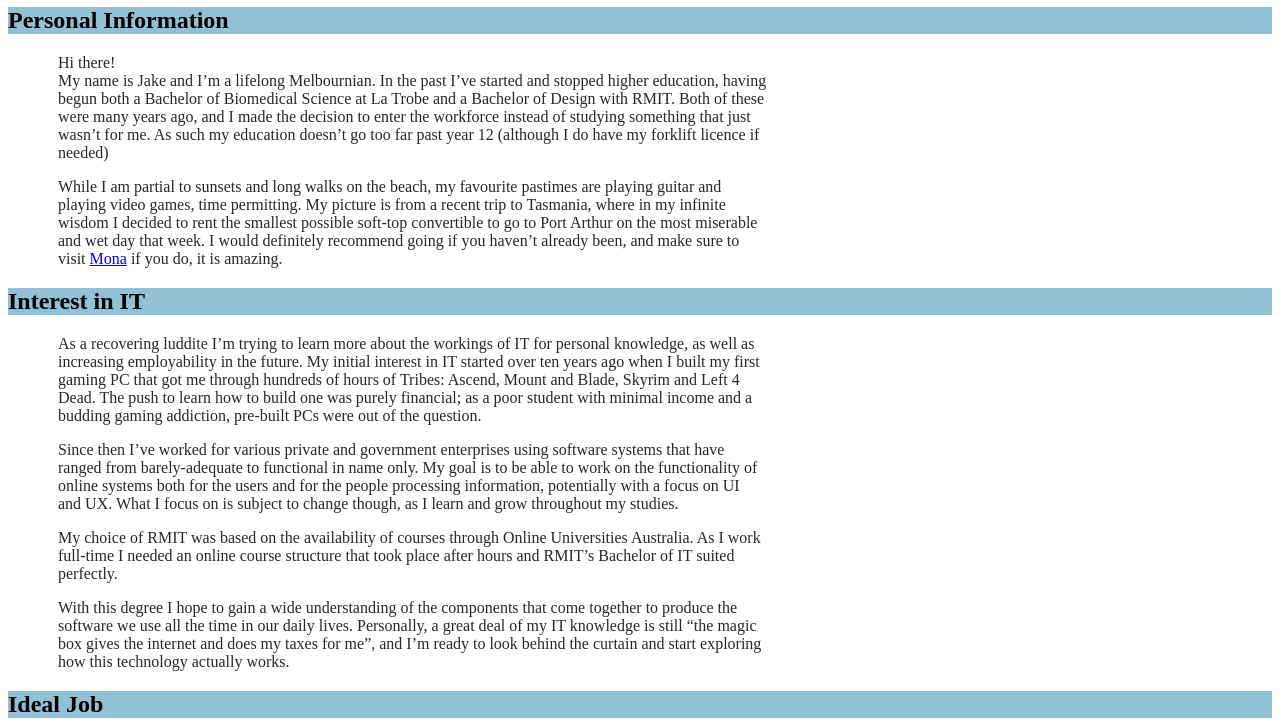
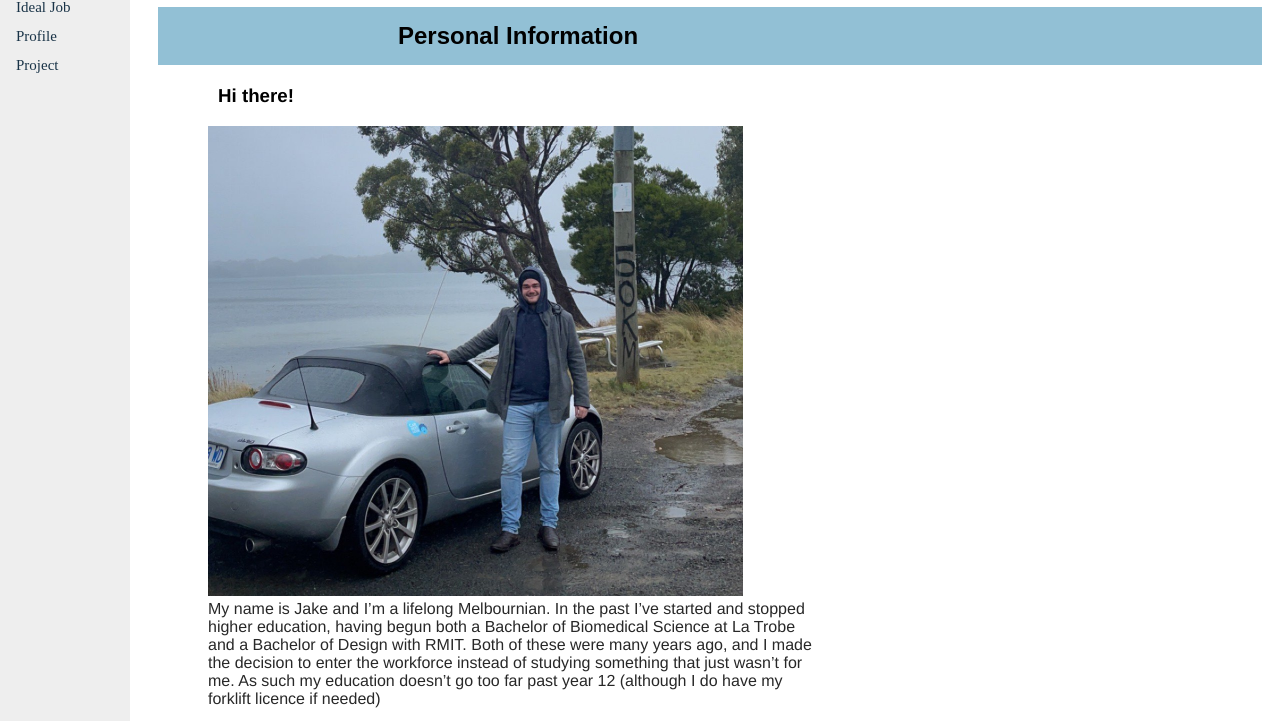
Before and after one commit to jakedharman/Assignment-1, a plain HTML site: page index.html in a window 1280 px wide. Shown: the part 73-794 px from the top of the page. Drawn offline with Linux system fonts and the light colour scheme.

Commit message:
added styles

```diff
--- a/index.html
+++ b/index.html
@@ -5,10 +5,21 @@
 <link type="text/css" rel="stylesheet" href="styles.css">
 </head>
 <body>
+    <div class="sidenav">
+        <a href="#info">Info</a>
+        <a href="#interest">Interest in IT</a>
+        <a href="#job">Ideal Job</a>
+        <a href="#profile">Profile</a>
+        <a href="#project">Project</a>
+      </div>
+
+<div class="main">
 <h1>My IT Profile</h1>
-<h2>Personal Information</h2>
+<h2 id="info">Personal Information</h2>
 <p>
-    Hi there!<br>
+
+    <h3>Hi there!</h3>
+    <p><img src="tas_pic.jpg" alt="Tasmania" style="width:535px;height:470px;"><br>
     My name is Jake and I’m a lifelong Melbournian. In the past I’ve started and stopped higher education, having begun both a Bachelor of Biomedical Science at La Trobe and a Bachelor of Design with RMIT.
     Both of these were many years ago, and I made the decision to enter the workforce instead of studying something that just wasn’t for me.
     As such my education doesn’t go too far past year 12 (although I do have my forklift licence if needed)
@@ -19,7 +30,7 @@
     I would definitely recommend going if you haven’t already been, and make sure to visit <a href="https://mona.net.au/" target="_blank">Mona</a> if you do, it is amazing.
 </p>
 
-<h2>Interest in IT</h2>
+<h2 id="interest">Interest in IT</h2>
 <p>
     As a recovering luddite I’m trying to learn more about the workings of IT for personal knowledge, as well as increasing employability in the future.
     My initial interest in IT started over ten years ago when I built my first gaming PC that got me through hundreds of hours of Tribes: Ascend, Mount and Blade, Skyrim and Left 4 Dead.
@@ -39,7 +50,7 @@
     Personally, a great deal of my IT knowledge is still “the magic box gives the internet and does my taxes for me”, and I’m ready to look behind the curtain and start exploring how this technology actually works.
 </p>
 
-<h2>Ideal Job</h2>
+<h2 id="job">Ideal Job</h2>
 <p>
     The job I chose is UX Lead with Just Digital on <a href="https://www.seek.com.au/job/67625660?type=standard#sol=fcb4253a8da83e9b7a7ac4c9ab42405a0daa954a"  target="_blank">seek</a>.
 </p>
@@ -59,7 +70,7 @@
     some possible while working towards my degree but for the most part would be taking on personal projects and building a portfolio.
 </p>
 
-<h2>
+<h2 id="profile">
     Personal Profile
 </h2>
 
@@ -140,7 +151,7 @@
     Clear and short timelines for tasks need to be set. Too much time to make progress will result in procrastination, or worse - starting another unrelated activity!
 </p>
 
-<h2>
+<h2 id="project">
     Project Idea
 </h2>
 
@@ -292,5 +303,6 @@
     It would also allow some of the older and more niche content creators to be able to be noticed for their talent,
     and not just passed over by existing algorithms in favour of “pretty but wrong” creators.
 </p>
+</div>
 </body>
 </html>
--- a/styles.css
+++ b/styles.css
@@ -2,14 +2,72 @@ body {
     background-color: white;
   }
   h1 {
+    margin-left: 265px;
     color: black;
-    background-color:rgb(230, 230, 230);
+    font-family: helvetica;
   }
   h2 {
+    padding-top: 15px;
+    padding-bottom: 15px;
+    padding-left: 240px;
     background-color: rgb(146, 192, 213);
+    font-family: arial;
+  }
+
+  h3 {
+    margin-left: 60px;
+    font-family: helvetica;
+  }
+
+  h4 {
+    margin-left: 60px;
+    font-family: arial;
+    color: rgb(50, 50, 50);
+  }
+  h5 {
+    margin-left: 60px;
+    font-family: arial;
+    color: rgb(50, 50, 50);
+
   }
   p {
     color: rgb(40, 40, 40);
     margin-left: 50px;
     margin-right: 40%;
+    font-family: helvetica;
   }
+
+
+.sidenav {
+    height:100%;
+    width: 130px;
+    position: fixed;
+    z-index: 1;
+    top: 0px;
+    left: 0;
+    background: #eee;
+    overflow-x: hidden;
+    padding: 8px 0;
+  }
+
+  .sidenav a {
+    padding: 6px 8px 6px 16px;
+    text-decoration: none;
+    font-size: 15px;
+    color: #193347;
+    display: block;
+  }
+
+  .sidenav a:hover {
+    color: #064579;
+  }
+
+  .main {
+    margin-left: 140px; /* Same width as the sidebar + left position in px */
+    padding: 0px 10px;
+  }
+
+  @media screen and (max-height: 450px) {
+    .sidenav {padding-top: 15px;}
+    .sidenav a {font-size: 18px;}
+  }
```
Also changed, not shown: tas_pic.jpg (renamed from tas pic.jpg).
